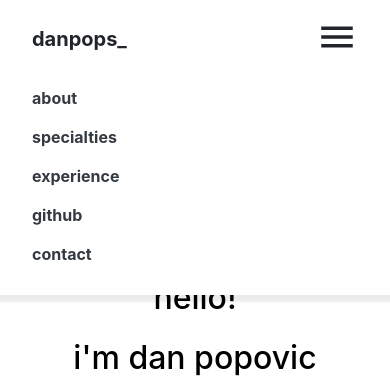
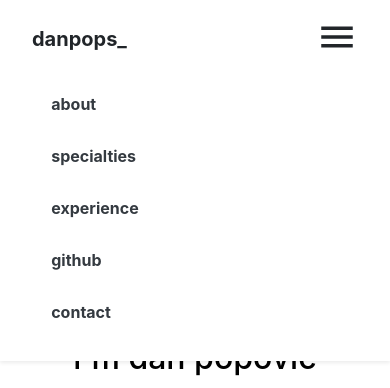
Before and after one commit to danpops/danpops-portfolio-2, a React (Create React App) app: page / in a window 390 px wide. Both pictures are taken after a click on the element 337 px from the left and 39 px from the top of the page. Shown: the top 388 px of the page. Built offline with nearby package versions, Linux system fonts and the light colour scheme.

Commit message:
[DP] feat (nav): optimize nav animation

```diff
--- a/public/index.html
+++ b/public/index.html
@@ -3,7 +3,7 @@
   <head>
     <meta charset="utf-8" />
     <meta name="viewport" content="width=device-width, initial-scale=1" />
-    <meta name="theme-color" content="#000000" />
+    <meta name="theme-color" content="#ffffff" />
     <meta name="description" content="danpops_" />
     <title>danpops_</title>
   </head>
--- a/src/components/Navigation/NavigationMobile/index.tsx
+++ b/src/components/Navigation/NavigationMobile/index.tsx
@@ -1,7 +1,10 @@
-import { Link } from 'react-scroll'
 import { navigationItems } from '../../../assets/data/navigation'
 import { INavigationMobile } from '../../../types'
-import { NavigationMobileContainer, NavigationMobileItem } from './styles'
+import {
+  NavigationMobileContainer,
+  NavigationLink,
+  NavigationMobileItem
+} from './styles'
 
 function NavigationMobile ({
   expanded,
@@ -9,9 +12,15 @@ function NavigationMobile ({
 }: INavigationMobile): JSX.Element {
   function composeNavigationItems (item: string, index: number): JSX.Element {
     return (
-      <Link key={index} to={item} onClick={toggleNavbar} smooth duration={500}>
+      <NavigationLink
+        key={index}
+        to={item}
+        onClick={toggleNavbar}
+        smooth
+        duration={500}
+      >
         <NavigationMobileItem>{item}</NavigationMobileItem>
-      </Link>
+      </NavigationLink>
     )
   }
 
--- a/src/components/Navigation/NavigationMobile/styles.ts
+++ b/src/components/Navigation/NavigationMobile/styles.ts
@@ -1,26 +1,25 @@
+import { Link } from 'react-scroll'
 import styled from 'styled-components'
 import { colors } from '../../../design'
 import { INavigationMobileContainer } from '../../../types'
 import devices from '../../../utils/devices'
 
 const expandedMenuStyle = `
-  display: inline-block;
-  max-height: 30rem;
-  box-shadow: 0 0.3rem 0.15rem 0.15rem rgb(0 0 0 / 8%);
-  transition: max-height 0.2s ease-in;
-  padding-bottom: 1.3rem;
+  display: block;
+  opacity: 1;
+  height: 15.7rem;
+  margin-bottom: 2rem;
 `
 
 export const NavigationMobileContainer = styled.div`
-  position: fixed;
-  width: 100%;
-  left: 0;
-  flex-direction: column;
-  max-height: 0;
-  transition: max-height 0.2s ease-out;
+  background: ${colors.white};
+  -webkit-tap-highlight-color: transparent;
+  clear:both;
+  width:100%;
+  height:0px;
   overflow: hidden;
-  background-color: ${colors.white};
-  padding-left: 2rem;
+  transition: all .5s ease;
+  opacity: 0;
 
   ${({ expanded }: INavigationMobileContainer) => expanded && expandedMenuStyle}
 
@@ -31,11 +30,17 @@ export const NavigationMobileContainer = styled.div`
 
 export const NavigationMobileItem = styled.div`
   color: ${colors.dark};
-  padding: 0.6rem 0;
-  cursor: pointer;
+  padding: 1rem 1.2rem;
+  font-size: 16px;
+  display: block;
+  margin-left: 2rem;
   font-weight: 700;
 
   &:hover {
     color: ${colors.primary};
   }
 `
+
+export const NavigationLink = styled(Link)`
+  -webkit-tap-highlight-color: transparent;
+`
--- a/src/components/Navigation/styles.ts
+++ b/src/components/Navigation/styles.ts
@@ -55,6 +55,7 @@ export const NavigationBrand = styled(Link)`
   font-weight: 700;
   color: ${colors.black};
   cursor: pointer;
+  -webkit-tap-highlight-color: transparent;
 
   &:hover {
     color: ${colors.primary};
@@ -66,6 +67,7 @@ export const NavigationToggle = styled.div`
   cursor: pointer;
   float: right;
   padding: auto 2rem;
+  -webkit-tap-highlight-color: transparent;
   position: relative;
 
   @media ${devices.lg} {
```
